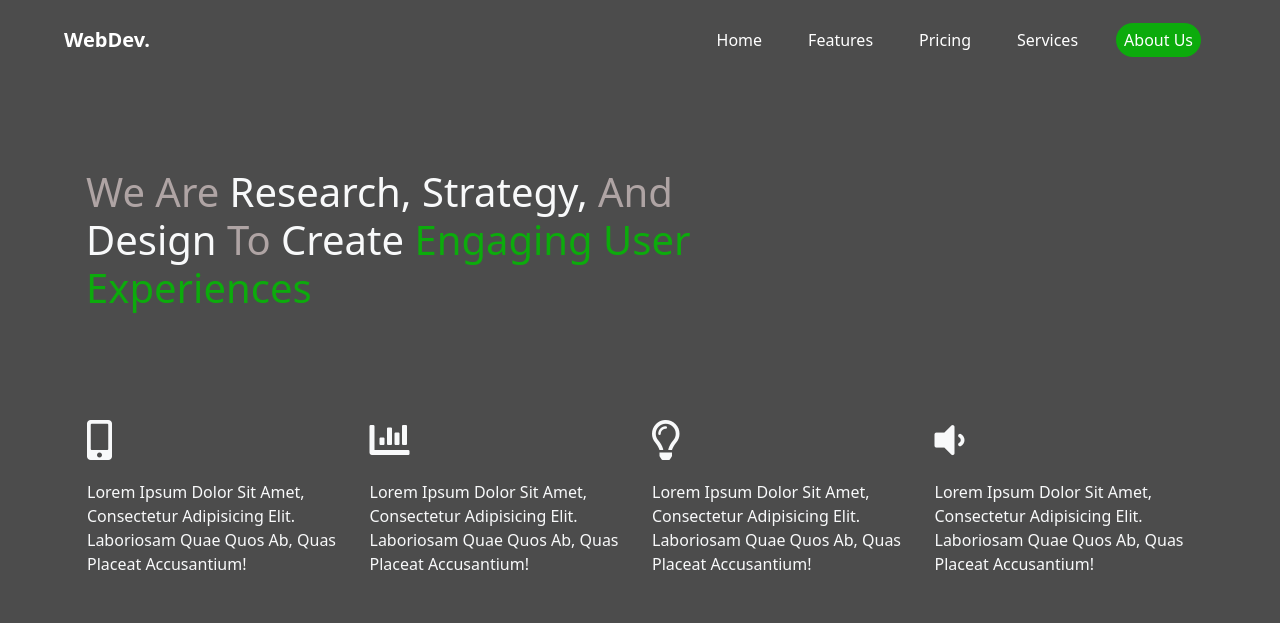
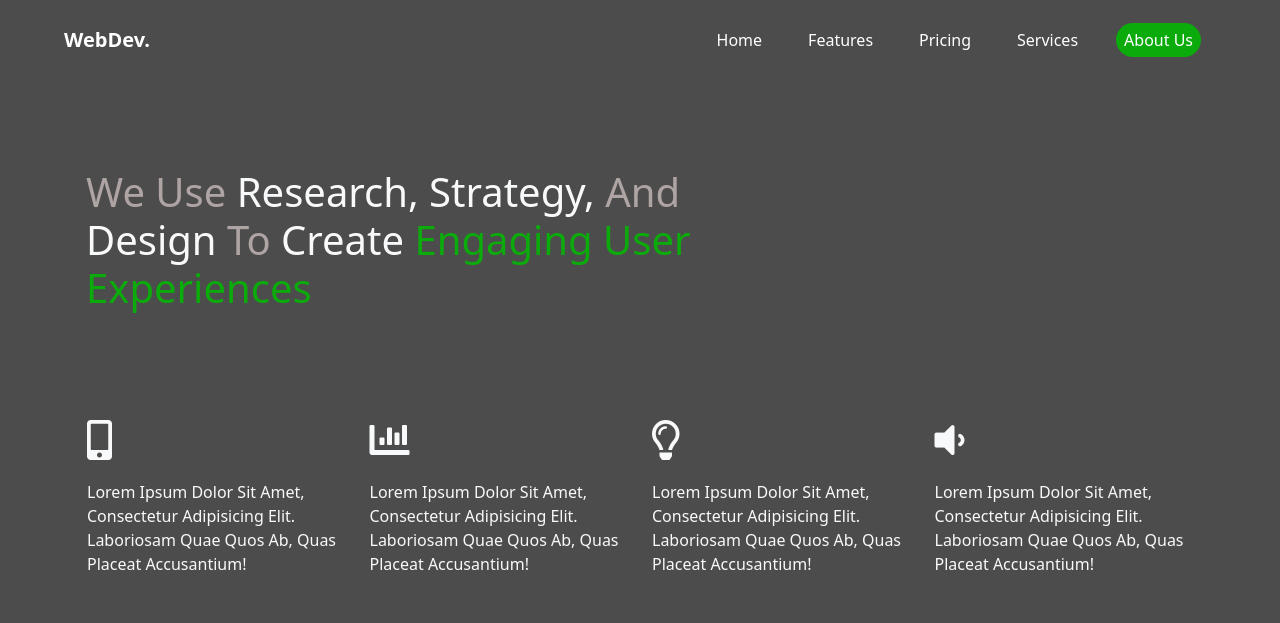
Before and after one commit to sourav-bytes/research, a plain HTML site: page index.html in a window 1280 px wide. Shown: the top 623 px of the page. Drawn offline with Linux system fonts and the light colour scheme.

Commit message:
Update index.html

```diff
--- a/index.html
+++ b/index.html
@@ -41,7 +41,7 @@
                 </div>
             </nav>
             <div class="container s-1-text text-light">
-                <h1><span style="color: #afa4a4">we are</span> research, strategy, <span style="color: #afa4a4">and</span><br>design<span style="color: #afa4a4"> to</span> create <span style="color:#0cab0c"> engaging user <br>experiences</span></h1>
+                <h1><span style="color: #afa4a4">we use</span> research, strategy, <span style="color: #afa4a4">and</span><br>design<span style="color: #afa4a4"> to</span> create <span style="color:#0cab0c"> engaging user <br>experiences</span></h1>
             </div>
 
             <div class="row s-1-row">
```
